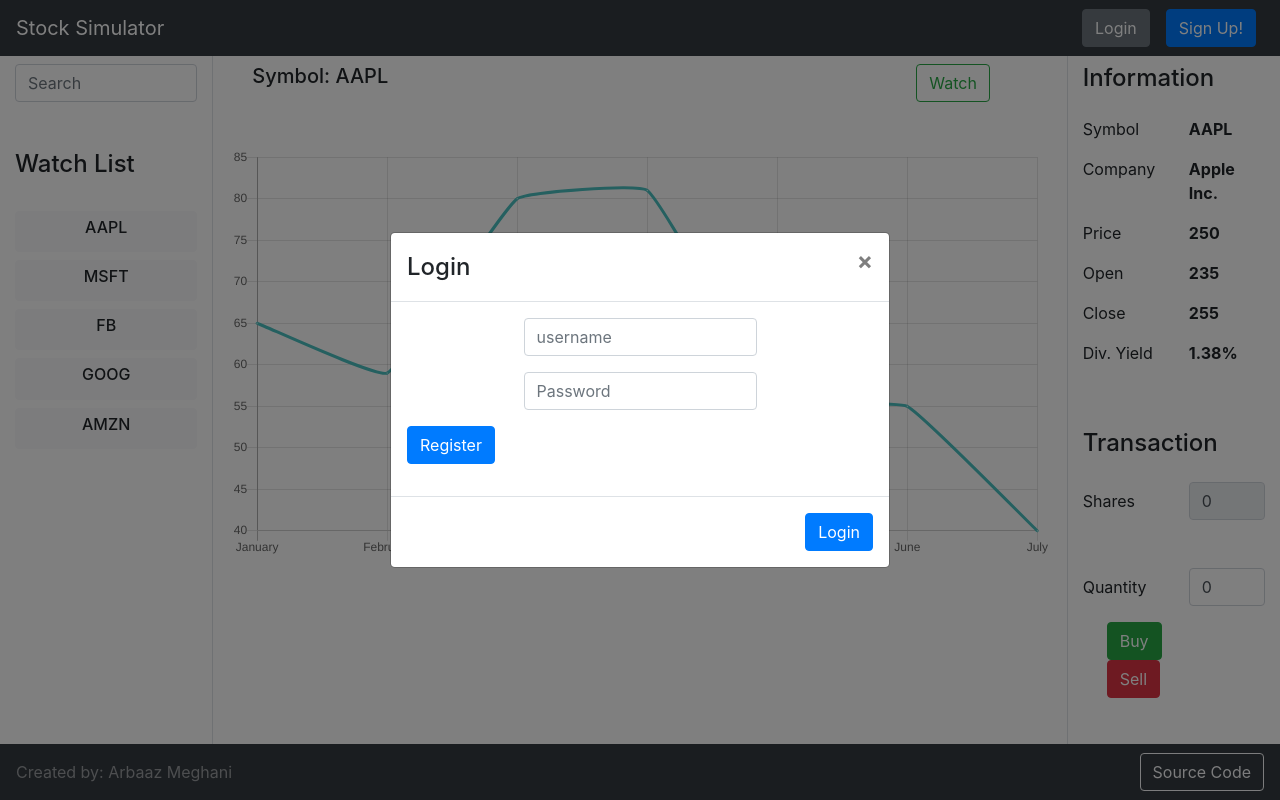
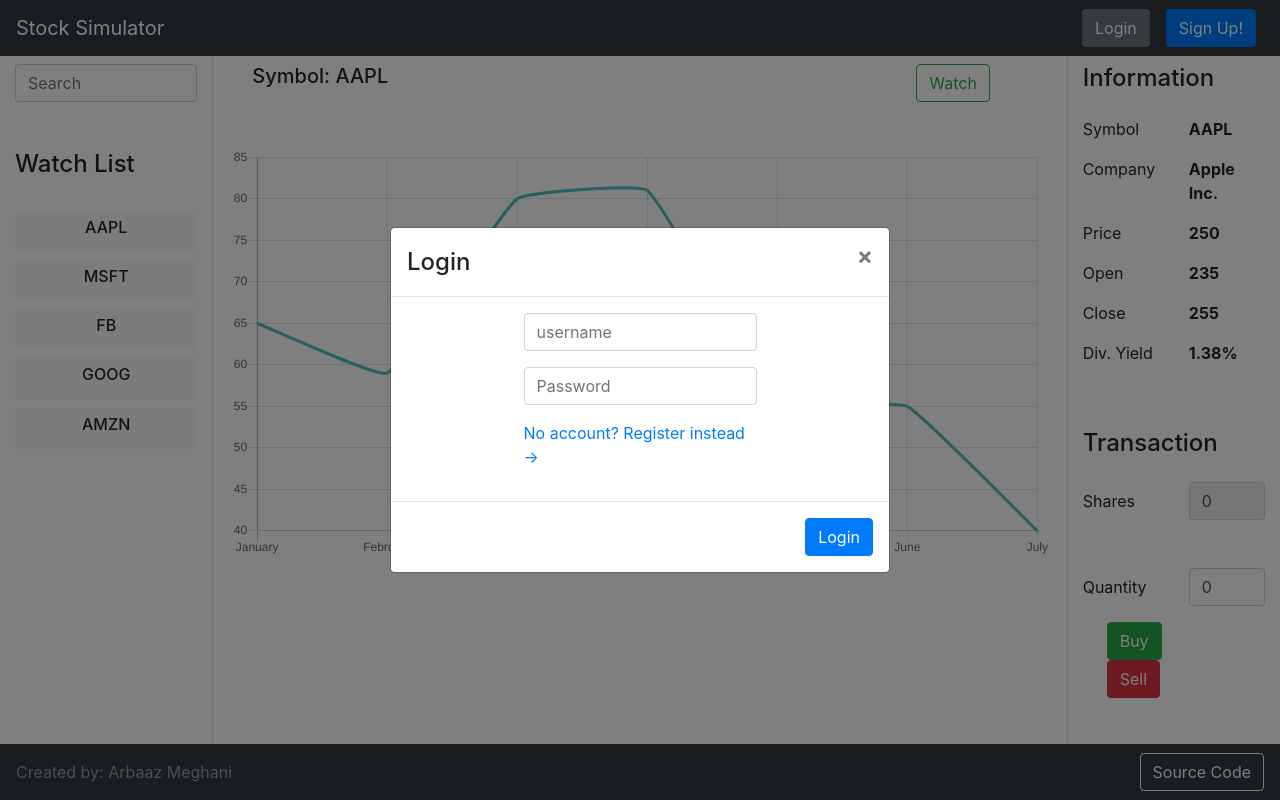
Before and after one commit to ArbaazMeghani/stock-simulator, a React (Create React App) app in the folder client/: page / in a window 1280 px wide. Both pictures are taken after a click on the button "Login". Built offline with nearby package versions, Linux system fonts and the light colour scheme.

Commit message:
change button to an anchor link for switching between forms

```diff
--- a/client/src/components/account/authentication/LoginForm.js
+++ b/client/src/components/account/authentication/LoginForm.js
@@ -20,8 +20,8 @@
         <Form.Control style={style} type="password" placeholder="Password"/>
       </Form.Group>
 
-      <Form.Group>
-        <Button onClick={switchFormType}> Register </Button>
+      <Form.Group style={style}>
+        <a href="#" onClick={switchFormType}> No account? Register instead -> </a>
       </Form.Group>
     </Form>
   );
--- a/client/src/components/account/authentication/RegisterForm.js
+++ b/client/src/components/account/authentication/RegisterForm.js
@@ -28,8 +28,8 @@
         <Form.Control style={style} type="password" placeholder="Confirm Password"/>
       </Form.Group>
 
-      <Form.Group>
-        <Button onClick={switchFormType}> Login </Button>
+      <Form.Group style={style}>
+        <a href="#" onClick={switchFormType}> Already have an account? Login instead -> </a>
       </Form.Group>
     </Form>
   );
```
